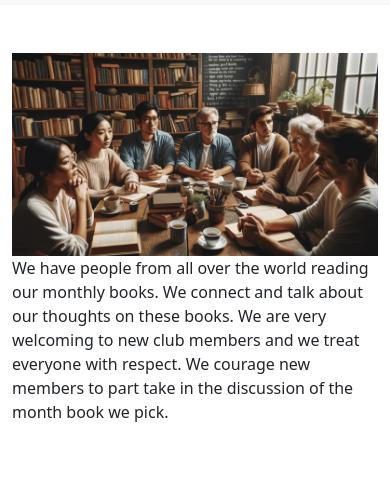
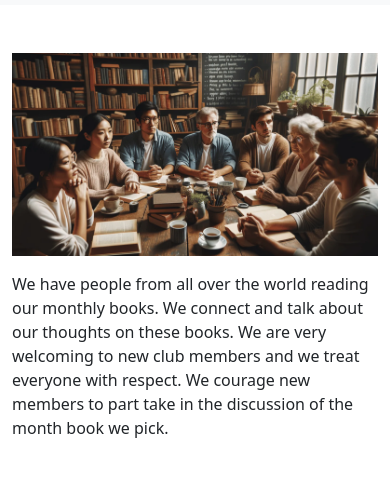
Before and after one commit to RhysLewsley/the_bookshelf, a plain HTML site: page index.html in a window 390 px wide. Shown: the part 51-528 px from the top of the page. Drawn offline with nearby package versions, Linux system fonts and the light colour scheme.

Commit message:
add: responsive design to image

```diff
--- a/assets/css/style.css
+++ b/assets/css/style.css
@@ -1,5 +1,4 @@
-@media (max-width: 576px) {
-    img {
-        width: 100%;
-    }
+img {
+    width: 100%;
+    padding-bottom: 1rem;
 }
```
